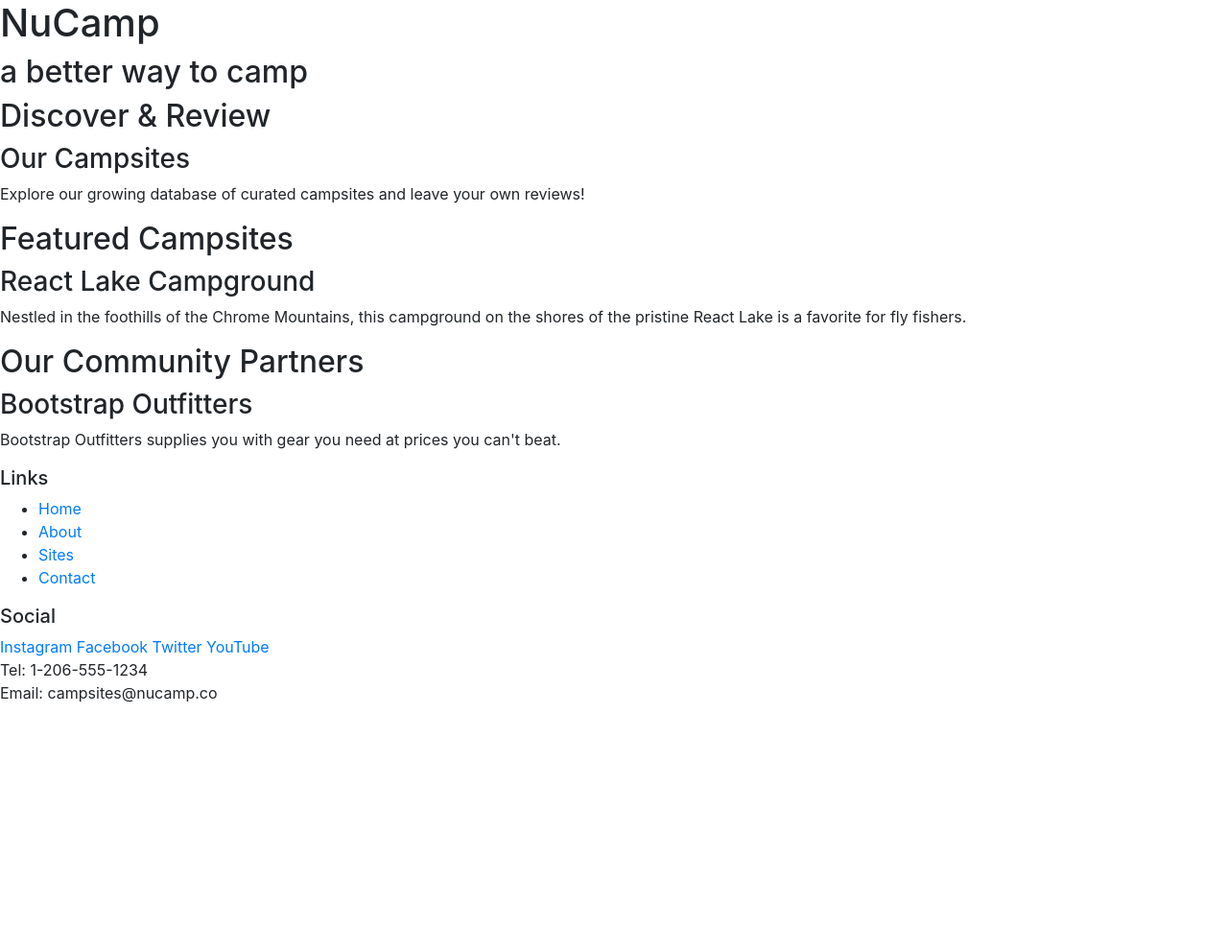
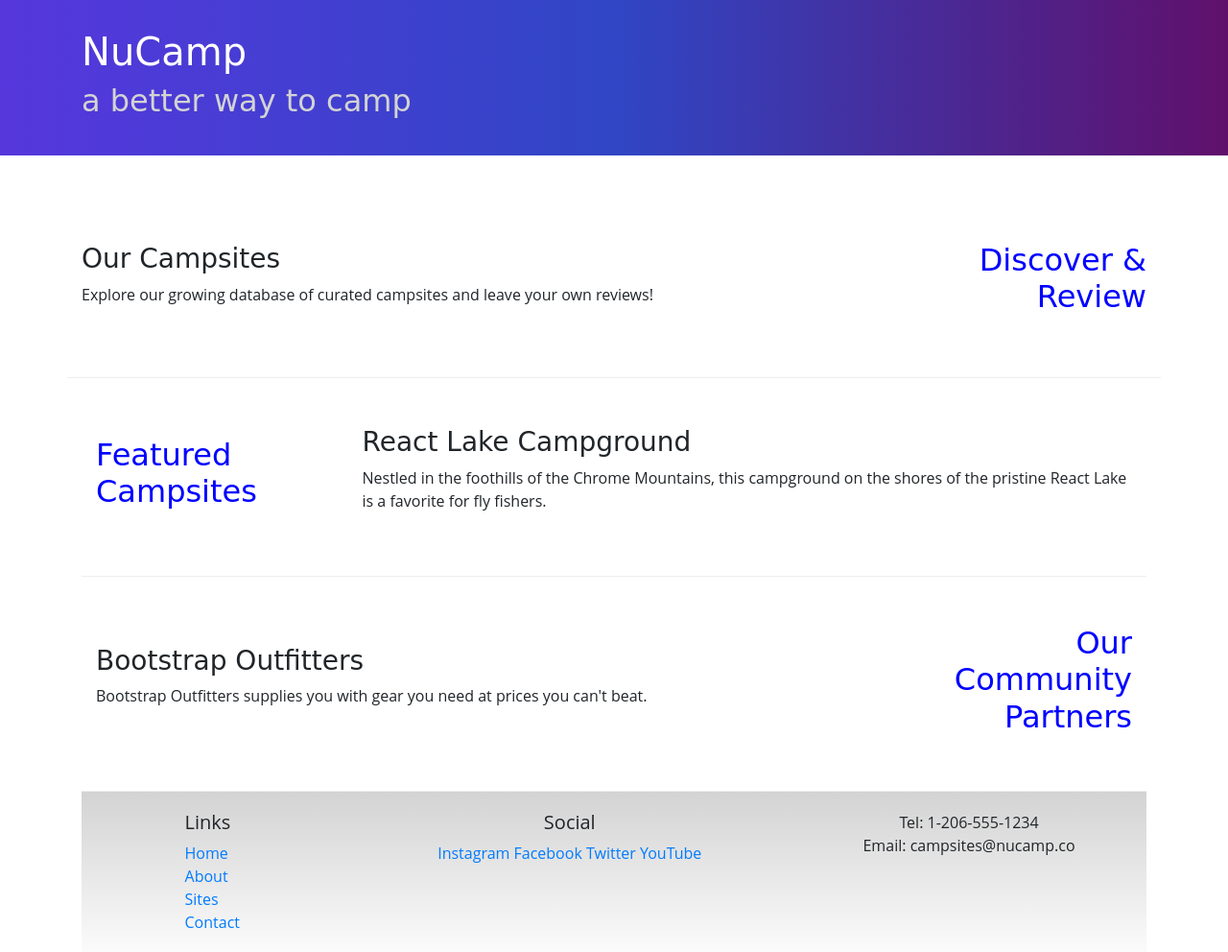
Before and after one commit to Curpett/Nucamp-Site, a website: page index.html in a window 1280 px wide. Shown: the whole page at 96% size. Before the commit the page ends 800 px from the top, so only its background shows below. Drawn offline with nearby package versions, Linux system fonts and the light colour scheme.

Commit message:
Adding Custom Styles

```diff
--- /dev/null
+++ b/css/styles.css
@@ -0,0 +1,32 @@
+body {
+    font-family: "Open Sans", sans-serif;
+}
+
+h1, h2, h3 {
+    font-family: "Lobster", Cursive;
+}
+
+h2 {
+    color: blue
+}
+
+header h2 {
+    color: lightgray
+}
+
+footer {
+    background-image: linear-gradient(lightgray, white);
+    padding: 20px 0;
+}
+
+.jumbotron {
+    padding: 30px;
+    background-image: linear-gradient(to right, #5637DD, #3046C5, #60106B);
+    color: white;
+}
+
+.row-content {
+    padding: 50px 0;
+    border-bottom: 1px ridge;
+    min-height: 200px;
+}
--- a/index.html
+++ b/index.html
@@ -5,57 +5,83 @@
     <meta charset="utf-8" />
     <meta name="viewport" content="width=device-width,
     initial-scale=1">
+
     <link rel="stylesheet" href="node_modules/bootstrap/dist/css/bootstrap.min.css">
+    <link rel="stylesheet" href="css/styles.css">
+
     <title>NuCamp: A Better Way To Camp</title>
 </head>
 
 <body>
-
-    <header>
-        <div>
+    <header class="jumbotron jumbotron-fluid">
+        <div class="container">
+            <div class="row">
+                <div class="col">
                     <h1>NuCamp</h1>
                     <h2>a better way to camp</h2>
                 </div>
+            </div>
+
+        </div>
     </header>
-
-    <div>
-        <h2>Discover & Review</h2>
+    <div class="container">
+        <div class="row row-content align-items-center">
+            <div class="col-sm-4 order-sm-last col-md-3">
+                <h2 class="text-sm-right">Discover & Review</h2>
+            </div>
+            <div class="col">
                 <h3>Our Campsites</h3>
                 <p>Explore our growing database of curated campsites and leave your own reviews!</p>
             </div>
+        </div>
 
-    <div>
+        <div class="container">
+            <div class="row row-content align-items-center">
+                <div class="col-sm-4 col-md-3">
                     <h2>Featured Campsites</h2>
+                </div>
+                <div class="col">
                     <h3>React Lake Campground</h3>
                     <p>Nestled in the foothills of the Chrome Mountains, this campground on the shores of the pristine React Lake is a favorite for fly fishers.</p>
                 </div>
+            </div>
+        </div>
 
-    <div>
-        <h2>Our Community Partners</h2>
+        <div class="container">
+            <div class="row row-content align-items-center">
+                <div class="col-sm-4 order-sm-last col-md-3">
+                    <h2 class="text-sm-right">Our Community Partners</h2>
+                </div>
+            <div class="col">
                 <h3>Bootstrap Outfitters</h3>
                 <p>Bootstrap Outfitters supplies you with gear you need at prices you can't beat.</p>
             </div>
-
+        </div>
+    </div>
     <footer>
-        <div>
+        <div class="container">
+            <div class="row">
+                <div class="col-4 col-sm-2 offset-1">
                     <h5>Links</h5>
-            <ul>
+                    <ul class="list-unstyled">
                         <li><a href="#">Home</a></li>
                         <li><a href="#">About</a></li>
                         <li><a href="#">Sites</a></li>
                         <li><a href="#">Contact</a></li>
                     </ul>
                 </div>
-        <div>
+                <div class="col-6 col-sm-5 text-center">
                     <h5>Social</h5>
                     <a href="http://instagram.com/">Instagram</a>
                     <a href="http://facebook.com/">Facebook</a>
                     <a href="http://twitter.com/">Twitter</a>
                     <a href="http://youtube.com/">YouTube</a>
                 </div>
-        <div>
+                <div class="col-sm-4 text-center">
                     Tel: 1-206-555-1234<br />
                     Email: campsites@nucamp.co
+                </div>
+            </div>
         </div>
     </footer>
 
```
Lines whose indentation alone changed are shown as unchanged.
